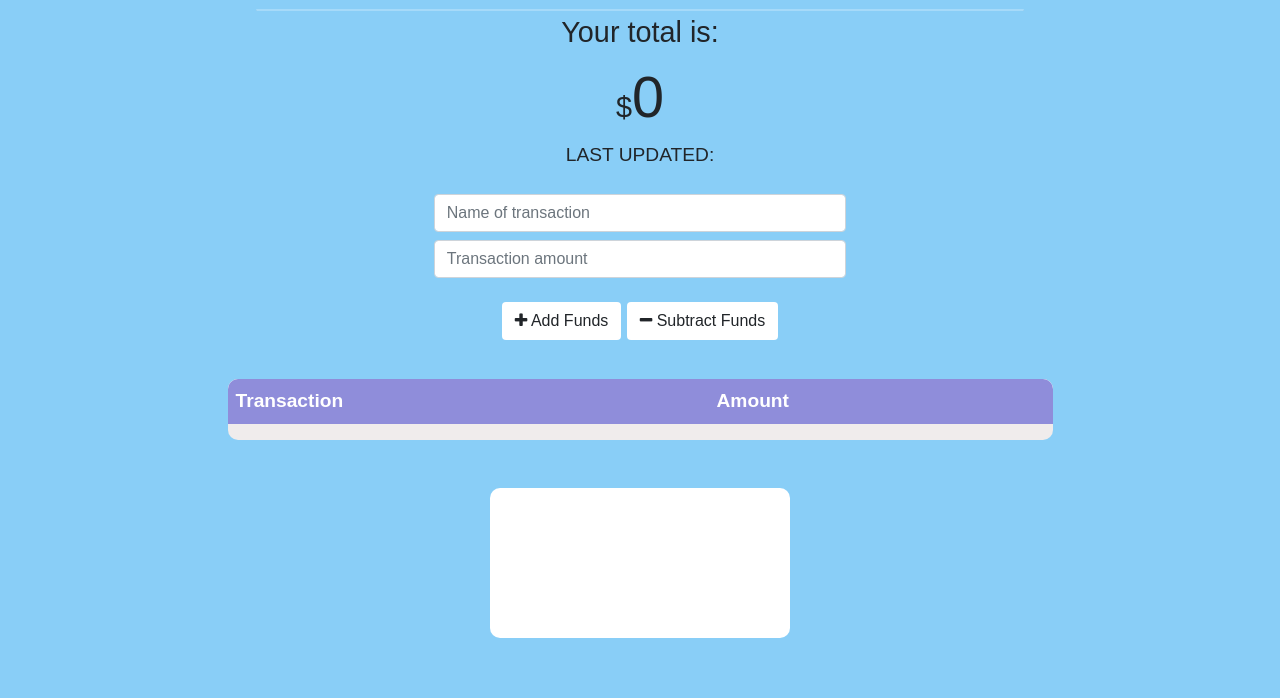
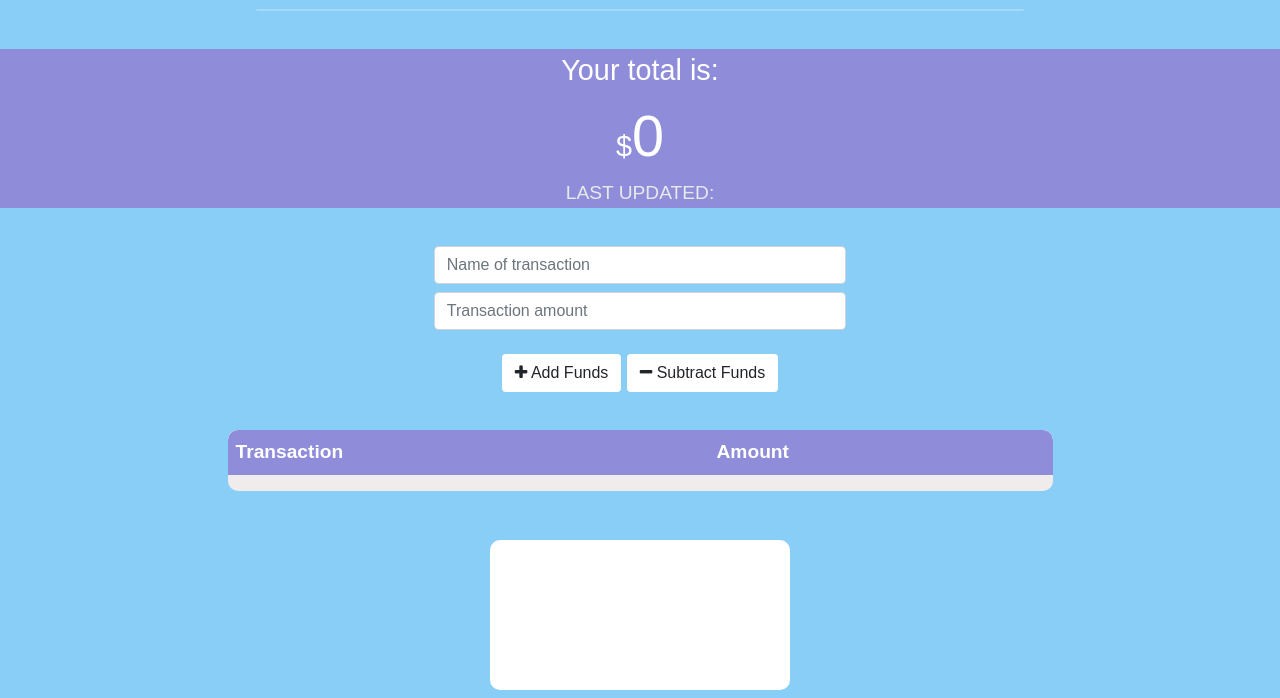
Before and after one commit to kvlin/Budget-Tracker, a website: page public/index.html in a window 1280 px wide. Shown: the part 112-810 px from the top of the page. Drawn offline with nearby package versions, Linux system fonts and the light colour scheme; no server answers; some icons are missing.

Commit message:
Adding README.md file, slight UI styling update

```diff
--- a/public/styles.css
+++ b/public/styles.css
@@ -28,10 +28,6 @@ table {
   position: relative;
 }
 
-th {
-  border-bottom: none;
-  color: white
-}
 thead{
   position: sticky;
   top: 0;
@@ -39,7 +35,17 @@ thead{
   border-bottom: #ffffff;
   z-index: 1;
   background-color: rgb(143, 141, 218)
+}
+th {
+  border-bottom: none;
+  color: white
+}
 
+.title-wrapper {
+  background-color: rgb(143, 141, 218);
+  padding: 0 auto;
+  color: white;
+  margin: 2em 0;
 }
 
 .wrapper {
@@ -79,6 +85,7 @@ hr {
 
 #updated {
   text-align: center;
+  color:rgb(233, 233, 233);
 }
 
 .error {
```
Also changed, not shown: public/index.html (+1 -3 lines), README.md (added).
